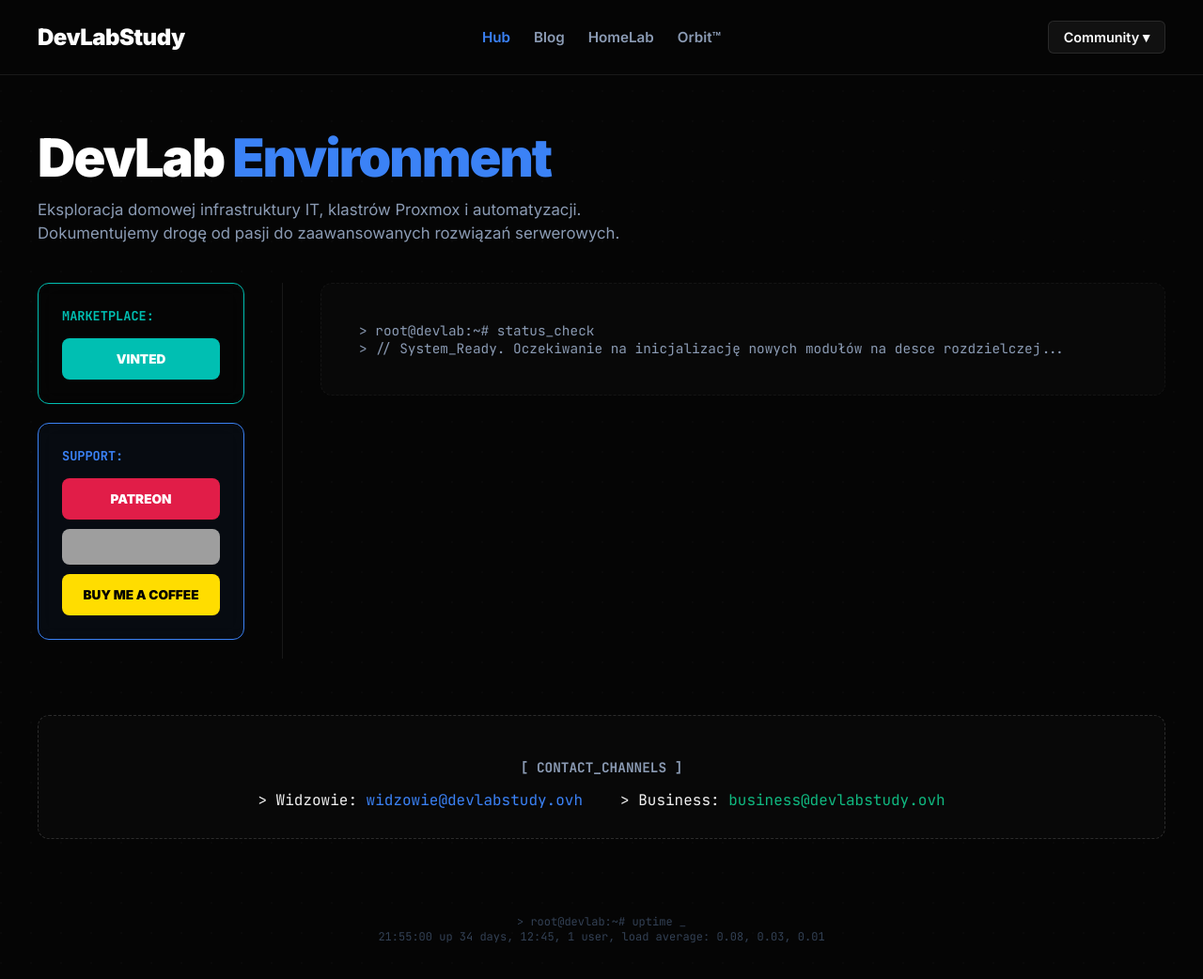
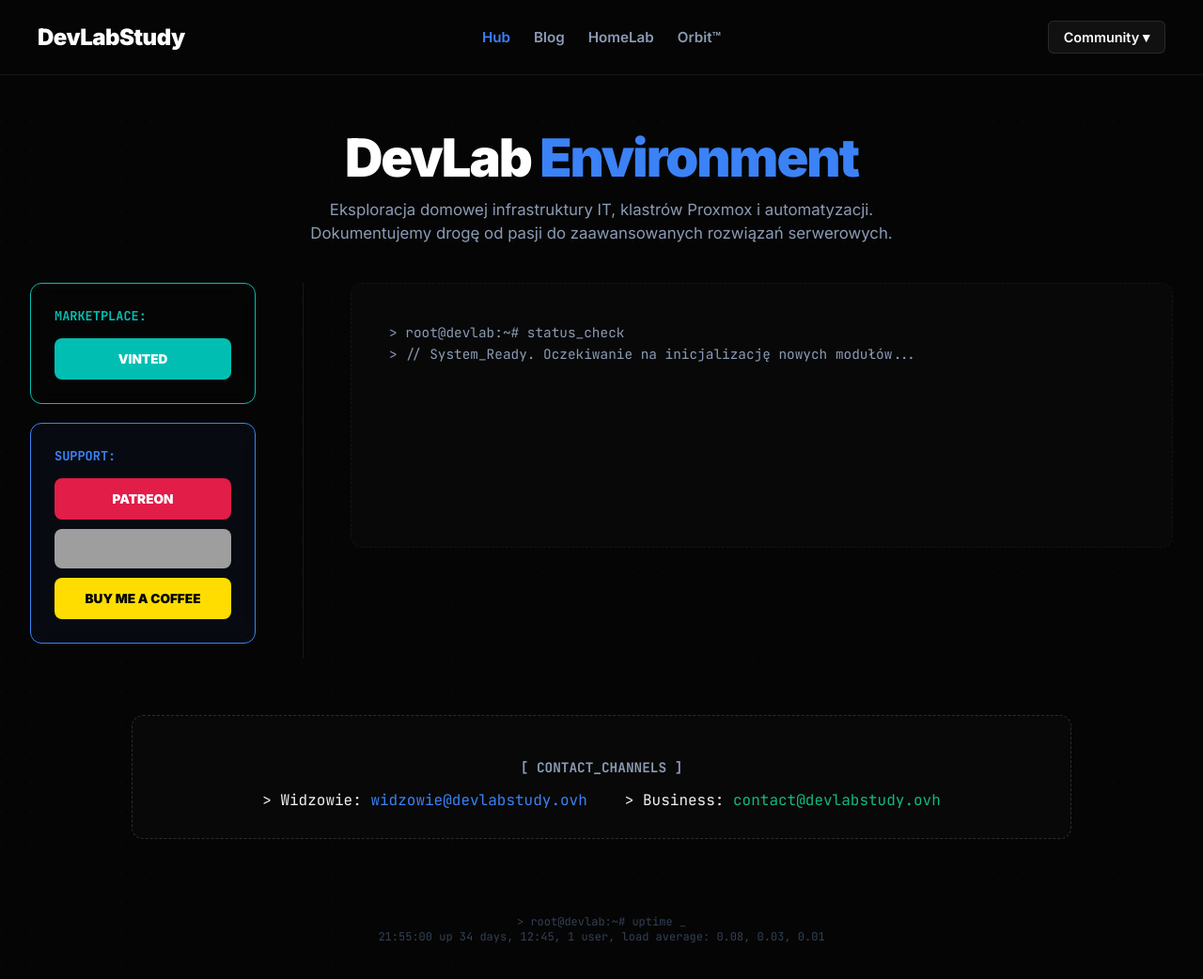
Before and after one commit to TobiMessi/TobiMessi.github.io, a Jekyll site: the page built from index.html, in a window 1280 px wide and 1045 px high. Shown: the top 1042 px of the window at 94% size. Built offline with Jekyll 4.4.1, drawn with Linux system fonts in a browser that asks for light colours; grey boxes are pictures that could not be loaded.

Commit message:
Update index.html

```diff
--- a/index.html
+++ b/index.html
@@ -63,26 +63,31 @@ layout: null
         .dropdown:hover .dropdown-content { display: block; }
 
         /* ------------------------------------ */
-        /* HERO HEADER                          */
+        /* HERO HEADER (Wyśrodkowany)           */
         /* ------------------------------------ */
-        .hero-header { max-width: 1400px; margin: 60px auto 40px auto; text-align: left; padding: 0 40px; }
+        .hero-header {
+            max-width: 1000px;
+            margin: 60px auto 40px auto;
+            text-align: center; /* Wymusza środek */
+            padding: 0 20px;
+        }
         .hero-title { font-size: 3.5rem; font-weight: 900; margin: 0; letter-spacing: -2px; line-height: 1; color: #fff; }
         .hero-title span { color: var(--accent-blue); }
-        .hero-subtitle { font-size: 1.05rem; color: var(--text-muted); margin-top: 15px; max-width: 700px; line-height: 1.5; }
+        .hero-subtitle { font-size: 1.05rem; color: var(--text-muted); margin-top: 15px; max-width: 700px; margin-left: auto; margin-right: auto; line-height: 1.5; }
 
         /* ------------------------------------ */
         /* MAIN DASHBOARD GRID                  */
         /* ------------------------------------ */
         .dashboard {
-            max-width: 1400px;
+            max-width: 1600px; /* Bardzo szeroki kontener, żeby sidebar doszedł do lewej */
+            width: 95%; /* 95% szerokości ekranu */
             margin: 0 auto 60px auto;
-            padding: 0 40px;
         }
 
         .grid-container {
             display: grid;
-            grid-template-columns: 220px 1px 1fr; /* Lewy sidebar (220px) | Kreska (1px) | Środek (1fr) */
-            gap: 40px;
+            grid-template-columns: 240px 1px 1fr; /* Lewy sidebar (240px) | Kreska (1px) | Środek (reszta) */
+            gap: 50px;
             align-items: start;
         }
 
@@ -123,12 +128,10 @@ layout: null
 
         @media (max-width: 1024px) {
             .navbar { display: flex; flex-direction: column; gap: 15px; align-items: center; padding: 15px; }
-            .grid-container { grid-template-columns: 1fr; }
+            .grid-container { grid-template-columns: 1fr; gap: 20px; }
             .vertical-divider { display: none; } /* Chowa kreskę na telefonach */
             .left-sidebar { position: static; }
             .hero-title { font-size: 2.5rem; }
-            .hero-header { text-align: center; }
-            .hero-subtitle { margin-left: auto; margin-right: auto; }
         }
     </style>
 </head>
@@ -178,8 +181,8 @@ layout: null
                     <h3 style="font-size: 0.85rem; color: var(--accent-blue); margin: 0 0 15px 0; text-transform: uppercase; font-family: 'JetBrains Mono', monospace;">Support:</h3>
                     <a href="https://patreon.com/DevLabStudy" target="_blank" class="support-btn" style="background: #e11d48; color: #fff;">PATREON</a>
 
-                    <a href="https://www.digitalocean.com/?refcode=6fd6e2226432&utm_campaign=Referral_Invite&utm_medium=Referral_Program&utm_source=badge" class="do-badge" target="_blank">
-                        <img src="https://web-platforms.sfo2.cdn.digitaloceanspaces.com/WWW/Badge%201.svg" alt="DigitalOcean Referral Badge" style="width: 100%; border-radius: 8px;" />
+                    <a href="https://www.digitalocean.com/?refcode=6fd6e2226432" class="do-badge" target="_blank">
+                        <img src="https://web-platforms.sfo2.cdn.digitaloceanspaces.com/WWW/Badge%201.svg" alt="DigitalOcean Badge" style="width: 100%; border-radius: 8px;" />
                     </a>
 
                     <a href="https://www.buymeacoffee.com/DevLabStudy" target="_blank" class="support-btn" style="background: #FFDD00; color: #000;">BUY ME A COFFEE</a>
@@ -189,10 +192,10 @@ layout: null
             <div class="vertical-divider"></div>
 
             <section class="main-content">
-                <div class="card" style="border-style: dashed; border-color: rgba(255,255,255,0.05); text-align: left; padding: 40px;">
-                    <p style="color: var(--text-muted); font-family: 'JetBrains Mono', monospace; font-size: 0.9rem; margin: 0;">
+                <div class="card" style="border-style: dashed; border-color: rgba(255,255,255,0.05); text-align: left; padding: 40px; min-height: 200px;">
+                    <p style="color: var(--text-muted); font-family: 'JetBrains Mono', monospace; font-size: 0.9rem; margin: 0; line-height: 1.6;">
                         > root@devlab:~# status_check <br>
-                        > // System_Ready. Oczekiwanie na inicjalizację nowych modułów na desce rozdzielczej...
+                        > // System_Ready. Oczekiwanie na inicjalizację nowych modułów...
                     </p>
                 </div>
             </section>
@@ -200,12 +203,12 @@ layout: null
         </div>
     </main>
 
-    <section style="max-width: 1400px; margin: 0 auto 40px auto; padding: 0 40px;">
+    <section style="max-width: 1000px; margin: 0 auto 40px auto; padding: 0 20px;">
         <div class="card" style="border-style: dashed; border-color: rgba(255,255,255,0.15); text-align: center; padding: 30px;">
             <h3 style="font-family: 'JetBrains Mono', monospace; font-size: 0.9rem; color: var(--text-muted); margin-bottom: 15px; text-transform: uppercase;">[ Contact_Channels ]</h3>
             <div style="display: flex; justify-content: center; gap: 40px; font-family: 'JetBrains Mono', monospace; flex-wrap: wrap;">
                 <p style="margin: 0;">> Widzowie: <a href="mailto:widzowie@devlabstudy.ovh" style="color: var(--accent-blue); text-decoration: none;">widzowie@devlabstudy.ovh</a></p>
-                <p style="margin: 0;">> Business: <a href="mailto:business@devlabstudy.ovh" style="color: #10b981; text-decoration: none;">business@devlabstudy.ovh</a></p>
+                <p style="margin: 0;">> Business: <a href="mailto:contact@devlabstudy.ovh" style="color: #10b981; text-decoration: none;">contact@devlabstudy.ovh</a></p>
             </div>
         </div>
     </section>
```
